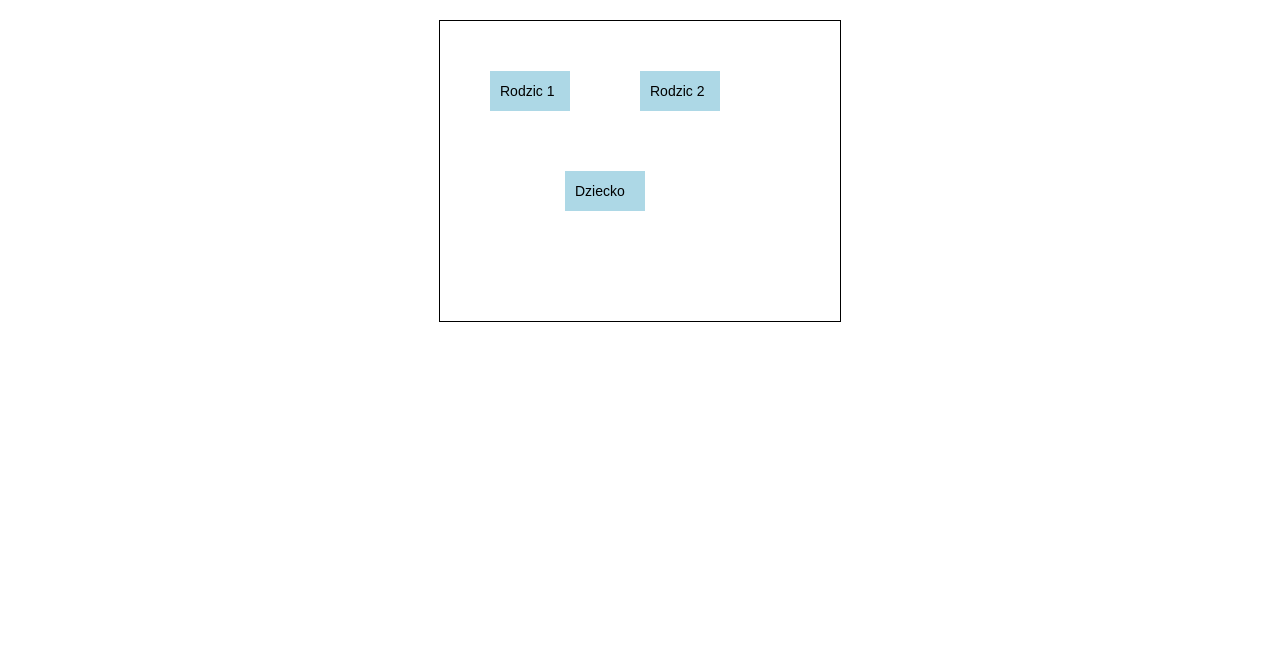
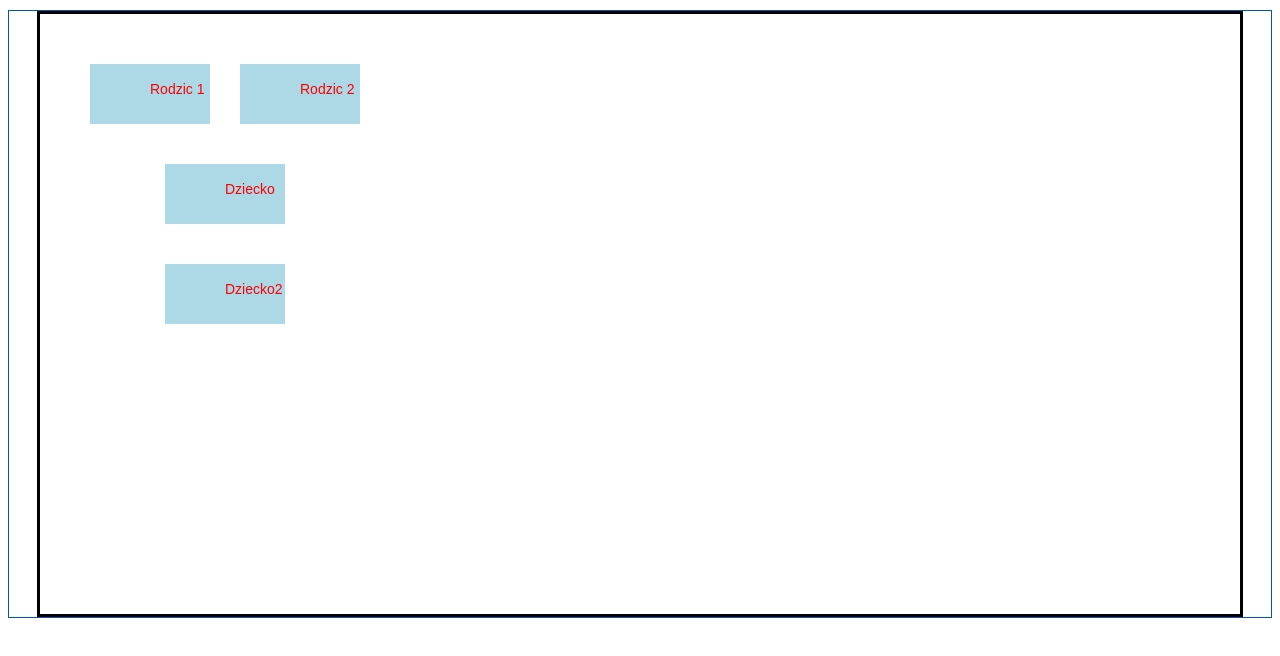
Before and after one commit to schodekWgorach/ps021a_tile_tree, a React (Create React App) app: page / in a window 1280 px wide. Shown: the top 656 px of the page. Built offline with nearby package versions, Linux system fonts and the light colour scheme.

Commit message:
Work with Canvas

```diff
--- a/src/App.js
+++ b/src/App.js
@@ -4,9 +4,11 @@ import "./style.scss";
 const App = () => {
   const canvasRef = useRef(null);
   const [tiles, setTiles] = useState([
-    { id: 1, x: 50, y: 50, label: "Rodzic 1" },
+    { id: 1, x: 50, y: 50, label: "Rodzic 1", url: "https://onet.pl" },
     { id: 2, x: 200, y: 50, label: "Rodzic 2" },
-    { id: 3, x: 125, y: 150, label: "Dziecko" }
+    { id: 3, x: 125, y: 150, label: "Dziecko" },
+    { id: 4, x: 125, y: 250, label: "Dziecko2" }
+
   ]);
   const [draggingTile, setDraggingTile] = useState(null);
 
@@ -17,13 +19,14 @@ const App = () => {
   }, [tiles]);
 
   const draw = (ctx) => {
-    ctx.clearRect(0, 0, 400, 300);
+    ctx.clearRect(0, 0, 1200, 800);
     tiles.forEach(tile => {
       ctx.fillStyle = "lightblue";
-      ctx.fillRect(tile.x, tile.y, 80, 40);
-      ctx.fillStyle = "black";
+      ctx.border = "1px solid";
+      ctx.fillRect(tile.x, tile.y, 120  , 60);
+      ctx.fillStyle = "red";
       ctx.font = "14px Arial";
-      ctx.fillText(tile.label, tile.x + 10, tile.y + 25);
+      ctx.fillText(tile.label, tile.x+(120/2), tile.y+(60/2));
     });
   };
 
@@ -50,9 +53,9 @@ const App = () => {
     <div className="tree-container">
       <canvas
         ref={canvasRef}
-        width={400}
-        height={300}
-        style={{ border: "1px solid black" }}
+        width={1200}
+        height={600}
+        style={{ border: "3px solid black" }}
         onMouseDown={handleMouseDown}
         onMouseMove={handleMouseMove}
         onMouseUp={handleMouseUp}
--- a/src/style.scss
+++ b/src/style.scss
@@ -2,7 +2,8 @@
     display: flex;
     align-items: center;
     justify-content: center;
-    margin-top: 20px;
+    margin-top: 10px;
+    border: #0056b3 solid 1px;
   }
 
   .tree {
@@ -30,7 +31,7 @@
 
   .tile {
     background-color: #f9f9f9;
-    border: 2px solid #ccc;
+    border: 2px solid brown;
     border-radius: 10px;
     padding: 20px;
     text-align: center;
@@ -42,7 +43,7 @@
   .move-button {
     background-color: #007bff;
     color: white;
-    border: none;
+    border: 2 solid brown;
     padding: 10px;
     font-size: 20px;
     cursor: pointer;
```
